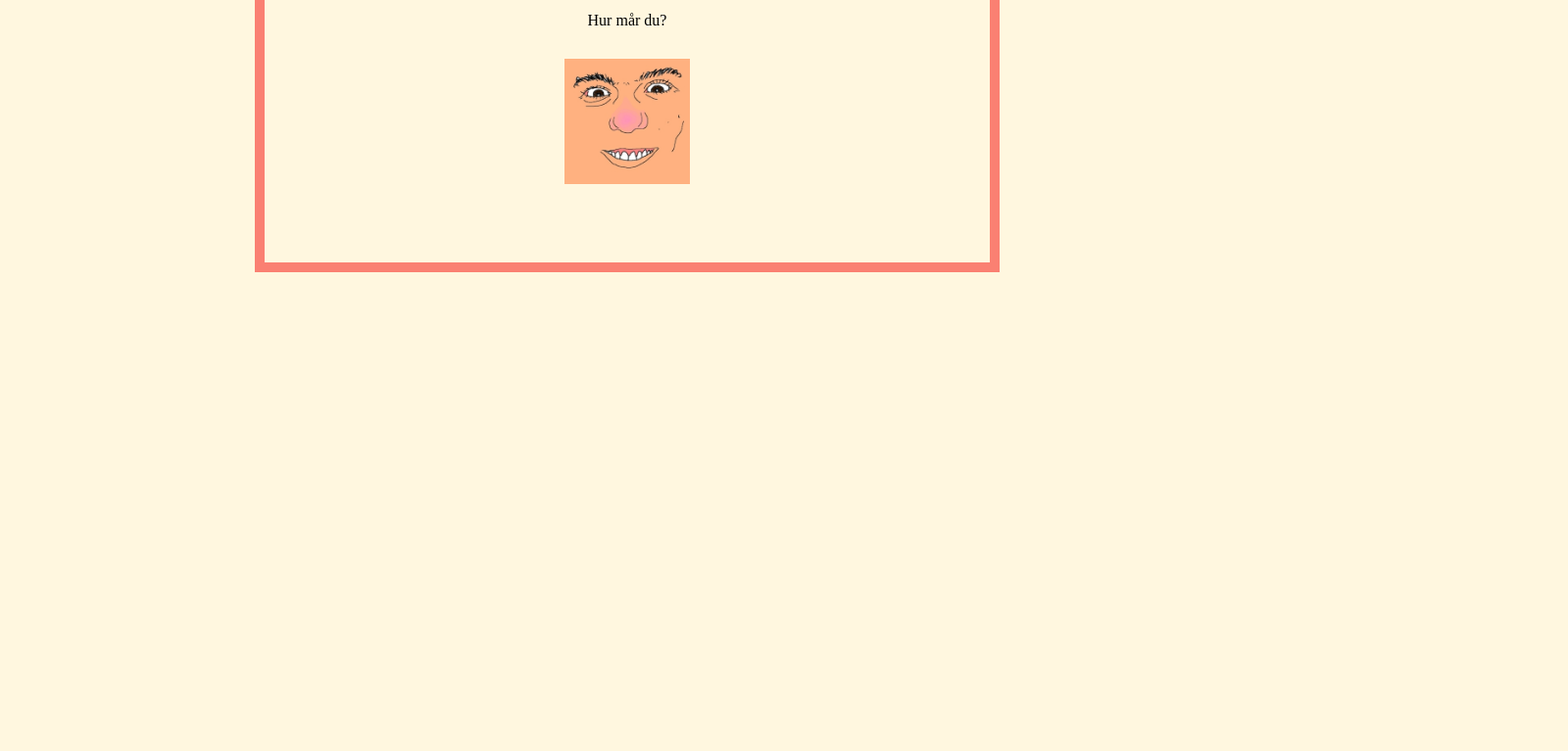
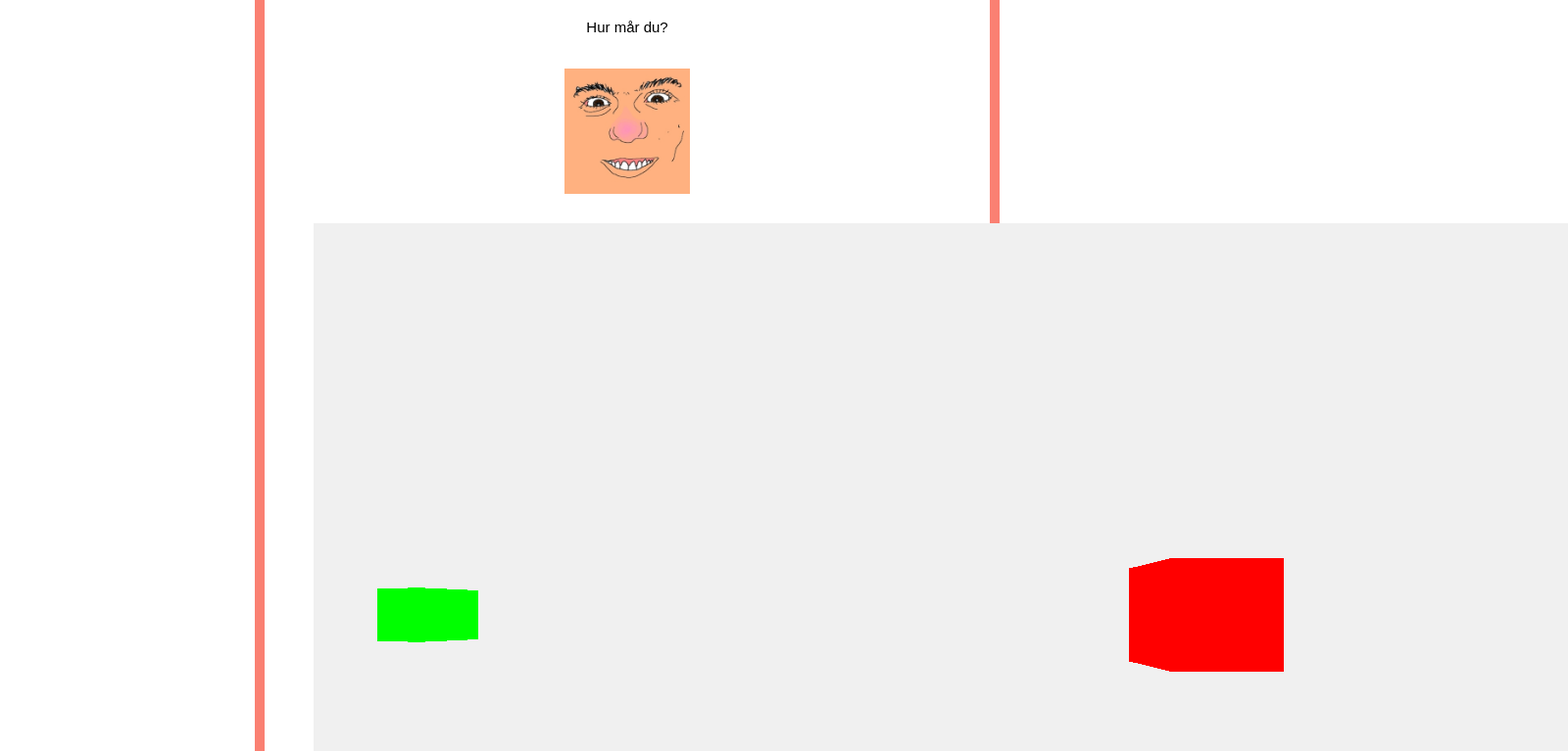
Before and after one commit to Slarvsylt/Slarvsylt.github.io, a plain HTML site: page index.html in a window 1280 px wide. Shown: the part 188-955 px from the top of the page at 98% size, 1600 px wide, since content can reach past the window. Before the commit the page ends 800 px from the top, so only its background shows below. Drawn offline with nearby package versions, Linux system fonts and the light colour scheme.

Commit message:
fan fult

```diff
--- a/default.css
+++ b/default.css
@@ -1,6 +1,16 @@
 body {
-  background-color: rgb(255, 247, 223);
   margin: 0;
+  padding: 0;
+  font-family: Arial, Helvetica, sans-serif;
+  line-height: 1.5;
+  font-size: 15px;
+  overflow-x: hidden;
+  min-height: 100%;
+}
+
+html {
+  position: relative;
+  min-height: 100%;
 }
 
 span {
--- a/index.html
+++ b/index.html
@@ -8,14 +8,15 @@
 
 <body>
 
-    <!--<canvas id="canvas"></canvas>
-    <script src="threeTest.js"></script>-->
-    <div class="divClass center">
+    <div id="myScene" class="divClass center">
         <h1>Hej</h1>
         <span class="center">Hur mår du?</span>
         <img src="jeppeFace.jpg" width="128" height="128" class="imageClass">
     </div>
 
+    <script src="https://threejs.org/examples/js/controls/OrbitControls.js"></script>
+    <script src="res/three.js"></script>
+    <script src="threeTest.js"></script>
 
 </body>
 </html>
--- a/threeTest.js
+++ b/threeTest.js
@@ -1,25 +1,33 @@
 var scene = new THREE.Scene();
-var camera = new THREE.PerspectiveCamera( 75,
-        window.innerWidth/window.innerHeight, 0.1, 1000 );
+scene.background = new THREE.Color( 0xf0f0f0 );
+
+var camera = new THREE.PerspectiveCamera( 75, window.innerWidth / window.innerHeight, 0.1, 1000 );
 
 var renderer = new THREE.WebGLRenderer();
 renderer.setSize( window.innerWidth, window.innerHeight );
-document.body.appendChild( renderer.domElement );
+document.getElementById("myScene").appendChild( renderer.domElement );
 
 var geometry = new THREE.BoxGeometry( 1, 1, 1 );
 var material = new THREE.MeshBasicMaterial( { color: 0x00ff00 } );
 var cube = new THREE.Mesh( geometry, material );
+//cube.position.x = 100;
+//cube.translateX = 100;
+//three.cube.position.x = 100;
 scene.add( cube );
 
-camera.position.z = 5;
+camera.position.z = 10;
+camera.position.x = 10;
 
-var animate = function () {
-	requestAnimationFrame( animate );
+var geometry_2 = new THREE.BoxGeometry( 2, 2, 2 );
+var material_2 = new THREE.MeshBasicMaterial( { color: 0xff0000 } );
+var cube_2 = new THREE.Mesh( geometry_2, material_2 );
+scene.add( cube_2 );
 
-	cube.rotation.x += 0.01;
-	cube.rotation.y += 0.01;
 
-	renderer.render( scene, camera );
-};
-
+function animate() {
+requestAnimationFrame( animate );
+cube.rotation.y += 0.01;
+cube_2.position.x += 0.05;
+renderer.render( scene, camera );
+}
 animate();
```
